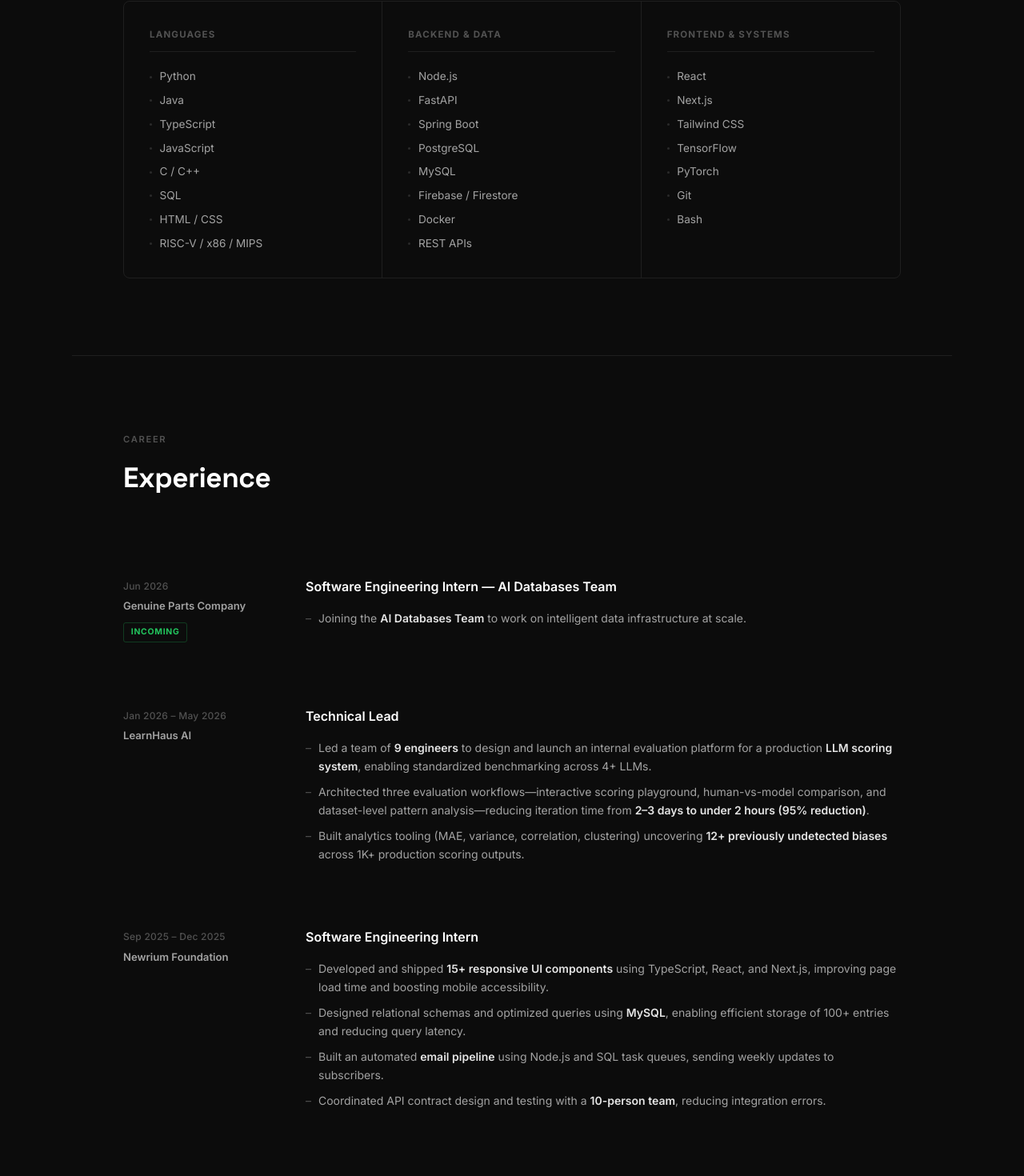
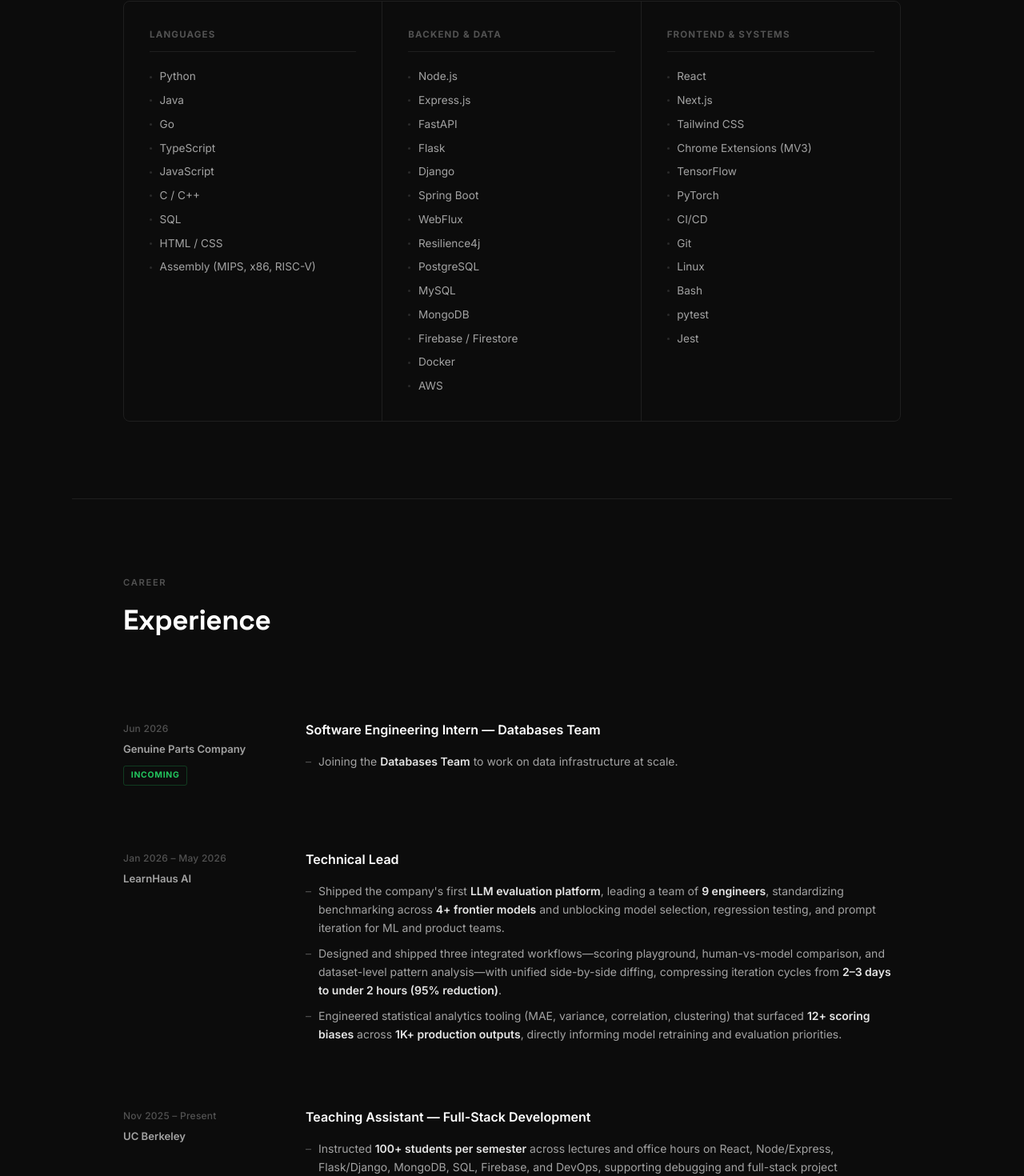
Before and after one commit to RyanTN8/portfolio, a React (Vite) app: page / in a window 1280 px wide. Shown: the part 1035-2505 px from the top of the page at 80% size. Built offline with nearby package versions, Linux system fonts and the light colour scheme.

Commit message:
updated after fixing resume

```diff
--- a/src/components/Education.tsx
+++ b/src/components/Education.tsx
@@ -4,6 +4,7 @@
   'Data Structures & Algorithms',
   'Efficient Algorithms & Intractable Problems',
   'Computer Architecture',
+  'Operating Systems',
   'Machine Learning',
   'Databases',
   'Discrete Math & Probability',
@@ -21,7 +22,7 @@
       <FadeUp delay={1}>
         <div className="edu-row">
           <div className="edu-left">
-            <div className="edu-period">2023 – Present</div>
+            <div className="edu-period">2023 – May 2027</div>
             <div className="edu-location">Berkeley, CA</div>
           </div>
           <div className="edu-right">
--- a/src/components/Experience.tsx
+++ b/src/components/Experience.tsx
@@ -13,9 +13,9 @@
     dates: 'Jun 2026',
     company: 'Genuine Parts Company',
     badge: { label: 'Incoming', incoming: true },
-    role: 'Software Engineering Intern — AI Databases Team',
+    role: 'Software Engineering Intern — Databases Team',
     bullets: [
-      <>Joining the <strong>AI Databases Team</strong> to work on intelligent data infrastructure at scale.</>,
+      <>Joining the <strong>Databases Team</strong> to work on data infrastructure at scale.</>,
     ],
   },
   {
@@ -23,9 +23,18 @@
     company: 'LearnHaus AI',
     role: 'Technical Lead',
     bullets: [
-      <>Led a team of <strong>9 engineers</strong> to design and launch an internal evaluation platform for a production <strong>LLM scoring system</strong>, enabling standardized benchmarking across 4+ LLMs.</>,
-      <>Architected three evaluation workflows—interactive scoring playground, human-vs-model comparison, and dataset-level pattern analysis—reducing iteration time from <strong>2–3 days to under 2 hours (95% reduction)</strong>.</>,
-      <>Built analytics tooling (MAE, variance, correlation, clustering) uncovering <strong>12+ previously undetected biases</strong> across 1K+ production scoring outputs.</>,
+      <>Shipped the company's first <strong>LLM evaluation platform</strong>, leading a team of <strong>9 engineers</strong>, standardizing benchmarking across <strong>4+ frontier models</strong> and unblocking model selection, regression testing, and prompt iteration for ML and product teams.</>,
+      <>Designed and shipped three integrated workflows—scoring playground, human-vs-model comparison, and dataset-level pattern analysis—with unified side-by-side diffing, compressing iteration cycles from <strong>2–3 days to under 2 hours (95% reduction)</strong>.</>,
+      <>Engineered statistical analytics tooling (MAE, variance, correlation, clustering) that surfaced <strong>12+ scoring biases</strong> across <strong>1K+ production outputs</strong>, directly informing model retraining and evaluation priorities.</>,
+    ],
+  },
+  {
+    dates: 'Nov 2025 – Present',
+    company: 'UC Berkeley',
+    role: 'Teaching Assistant — Full-Stack Development',
+    bullets: [
+      <>Instructed <strong>100+ students per semester</strong> across lectures and office hours on React, Node/Express, Flask/Django, MongoDB, SQL, Firebase, and DevOps, supporting debugging and full-stack project development.</>,
+      <>Engineered course infrastructure at scale: authored <strong>20+ pytest/Jest autograders</strong> for React components, REST endpoints, and auth flows; built a submission platform for <strong>2,000+ assignments</strong>; shipped a ticketing system and <strong>15+ automation scripts</strong>.</>,
     ],
   },
   {
@@ -33,10 +42,8 @@
     company: 'Newrium Foundation',
     role: 'Software Engineering Intern',
     bullets: [
-      <>Developed and shipped <strong>15+ responsive UI components</strong> using TypeScript, React, and Next.js, improving page load time and boosting mobile accessibility.</>,
-      <>Designed relational schemas and optimized queries using <strong>MySQL</strong>, enabling efficient storage of 100+ entries and reducing query latency.</>,
-      <>Built an automated <strong>email pipeline</strong> using Node.js and SQL task queues, sending weekly updates to subscribers.</>,
-      <>Coordinated API contract design and testing with a <strong>10-person team</strong>, reducing integration errors.</>,
+      <>Shipped <strong>15+ production-ready responsive UI components</strong> using TypeScript, React, and Next.js, improving page load time and elevating user experience across the platform's core workflows.</>,
+      <>Architected <strong>MySQL schemas</strong> storing <strong>100+ entries</strong> and built a <strong>Node.js email pipeline</strong> with SQL task queues for weekly subscriber updates, while coordinating API contract design with a 10-person team to reduce integration errors.</>,
     ],
   },
 ]
--- a/src/components/Projects.tsx
+++ b/src/components/Projects.tsx
@@ -12,26 +12,37 @@
   {
     name: 'Volare',
     subtitle: 'Review & Directory Service',
-    desc: 'Full-stack travel platform aggregating real-time flights, restaurants, and reviews with AI-powered itinerary generation. Built on a Java and Spring Boot backend with React frontend.',
+    desc: 'Full-stack AI travel platform using React/TypeScript and reactive Spring Boot WebFlux, integrating 3 external APIs for itinerary generation, flight aggregation, and restaurant discovery.',
     metrics: [
-      <><strong>50+ active users</strong></>,
-      <><strong>&lt;500ms</strong> average backend response time</>,
-      <><strong>38%</strong> improvement in search coverage</>,
-      <><strong>50%</strong> reduction in user input steps</>,
+      <><strong>99%</strong> reduction in cache-hit latency (1ms vs. 400–600ms upstream)</>,
+      <><strong>95%</strong> fewer redundant API calls during upstream failures</>,
+      <>Automated CI/CD with <strong>Docker, GitHub Actions, Render, and Vercel</strong></>,
+      <>Resolved production-critical <strong>Spring WebClient auth leak</strong>, eliminating 401 failures</>,
     ],
-    stack: ['Java', 'Spring Boot', 'React', 'OpenAI API', 'Yelp API', 'Amadeus API', 'Spring WebClient'],
+    stack: ['React', 'TypeScript', 'Spring Boot', 'WebFlux', 'Resilience4j', 'Docker', 'GitHub Actions'],
   },
   {
-    name: 'Laser Tag',
-    subtitle: 'Social Media Platform',
-    desc: 'Campus social platform for event discovery and student engagement. Python FastAPI backend with real-time Firestore sync, Google OAuth, and media upload pipelines.',
+    name: 'LockIn',
+    subtitle: 'Chrome Extension',
+    desc: 'Lightweight Chrome extension that removes YouTube Shorts and Instagram Reels across 5 layout variants using a debounced MutationObserver. Zero dependencies, zero network requests, no telemetry.',
     metrics: [
-      <><strong>35+</strong> verified student accounts</>,
-      <><strong>100+</strong> student-uploaded images</>,
-      <><strong>35%</strong> engagement improvement from launch</>,
-      <>Real-time data sync across all clients</>,
+      <><strong>5.5KB</strong>, zero dependencies</>,
+      <>Covers <strong>5 layout variants</strong> including A/B tests</>,
+      <><strong>7 hand-tuned selectors</strong> with zero false positives</>,
+      <>Passes <strong>Chrome Web Store</strong> remote code policy</>,
     ],
-    stack: ['Python', 'FastAPI', 'React', 'Firebase', 'Firestore', 'Google OAuth', 'Firebase Storage'],
+    stack: ['JavaScript', 'Chrome MV3', 'MutationObserver', 'CSS :has()'],
+  },
+  {
+    name: 'HTTP Reverse Proxy',
+    subtitle: 'Load Balancer',
+    desc: 'Zero-dependency HTTP reverse proxy and load balancer in Go with multiple routing strategies, per-route backend pools, longest-prefix path matching, and production-grade fault tolerance.',
+    metrics: [
+      <>Round-robin, least-connections, and <strong>IP-hash sticky routing</strong></>,
+      <><strong>Health-checked</strong> backend eviction and bounded retry-on-5xx across 3 replicas</>,
+      <><strong>TLS termination</strong>, structured logging, and graceful shutdown</>,
+    ],
+    stack: ['Go', 'net/http/httputil'],
   },
 ]
 
--- a/src/components/Skills.tsx
+++ b/src/components/Skills.tsx
@@ -3,15 +3,15 @@
 const columns = [
   {
     title: 'Languages',
-    items: ['Python', 'Java', 'TypeScript', 'JavaScript', 'C / C++', 'SQL', 'HTML / CSS', 'RISC-V / x86 / MIPS'],
+    items: ['Python', 'Java', 'Go', 'TypeScript', 'JavaScript', 'C / C++', 'SQL', 'HTML / CSS', 'Assembly (MIPS, x86, RISC-V)'],
   },
   {
     title: 'Backend & Data',
-    items: ['Node.js', 'FastAPI', 'Spring Boot', 'PostgreSQL', 'MySQL', 'Firebase / Firestore', 'Docker', 'REST APIs'],
+    items: ['Node.js', 'Express.js', 'FastAPI', 'Flask', 'Django', 'Spring Boot', 'WebFlux', 'Resilience4j', 'PostgreSQL', 'MySQL', 'MongoDB', 'Firebase / Firestore', 'Docker', 'AWS'],
   },
   {
     title: 'Frontend & Systems',
-    items: ['React', 'Next.js', 'Tailwind CSS', 'TensorFlow', 'PyTorch', 'Git', 'Bash'],
+    items: ['React', 'Next.js', 'Tailwind CSS', 'Chrome Extensions (MV3)', 'TensorFlow', 'PyTorch', 'CI/CD', 'Git', 'Linux', 'Bash', 'pytest', 'Jest'],
   },
 ]
 
```
